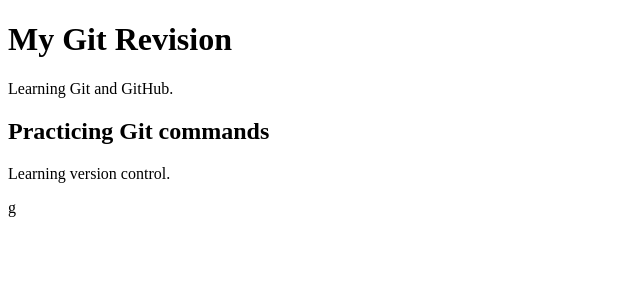
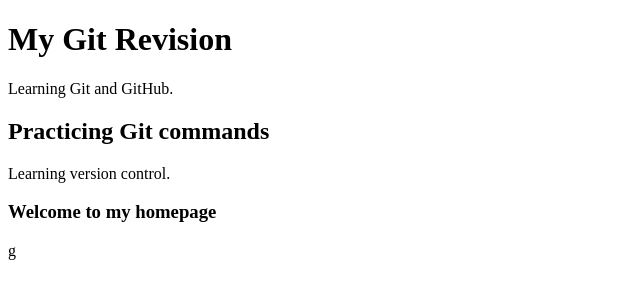
Before and after one commit to ManideepNarla22/coding-revision, a plain HTML site: page index.html in a window 1280 px wide. Shown: the whole page, without its empty margins (0-640 px from the left). Drawn offline with Linux system fonts and the light colour scheme.

Commit message:
Add homepage heading

```diff
--- a/index.html
+++ b/index.html
@@ -8,5 +8,6 @@
     <p>Learning Git and GitHub.</p>
     <h2>Practicing Git commands</h2>
     <p>Learning version control.</p>
+    <h3>Welcome to my homepage</h3>
 </body>
 </html>g
```
